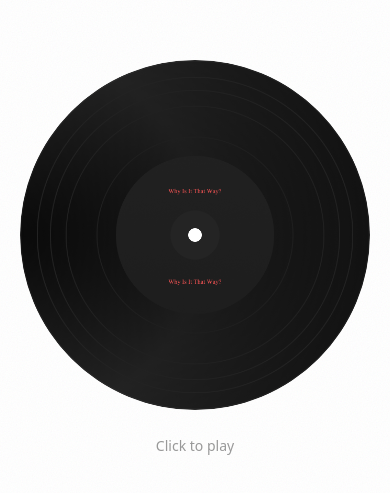
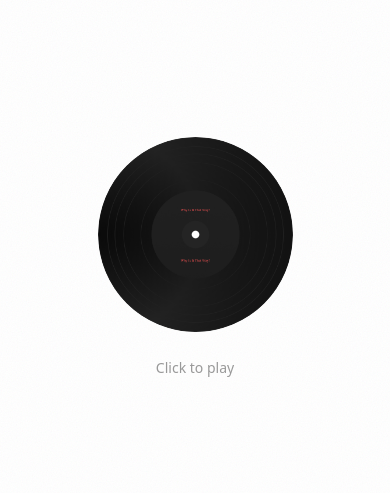
Before and after one commit to aaraalto/mt-pages, a plain HTML site: page index.html in a window 390 px wide. Shown: the part 185-678 px from the top of the page. Drawn offline with nearby package versions, Linux system fonts and the light colour scheme.

Commit message:
Make vinyl record responsive to viewport size

```diff
--- a/index.html
+++ b/index.html
@@ -36,8 +36,8 @@
     }
 
     .vinyl-container img {
-      width: 350px;
-      height: 350px;
+      width: min(50vmin, 500px);
+      height: min(50vmin, 500px);
       border-radius: 50%;
       pointer-events: none;
       -webkit-user-drag: none;
```
